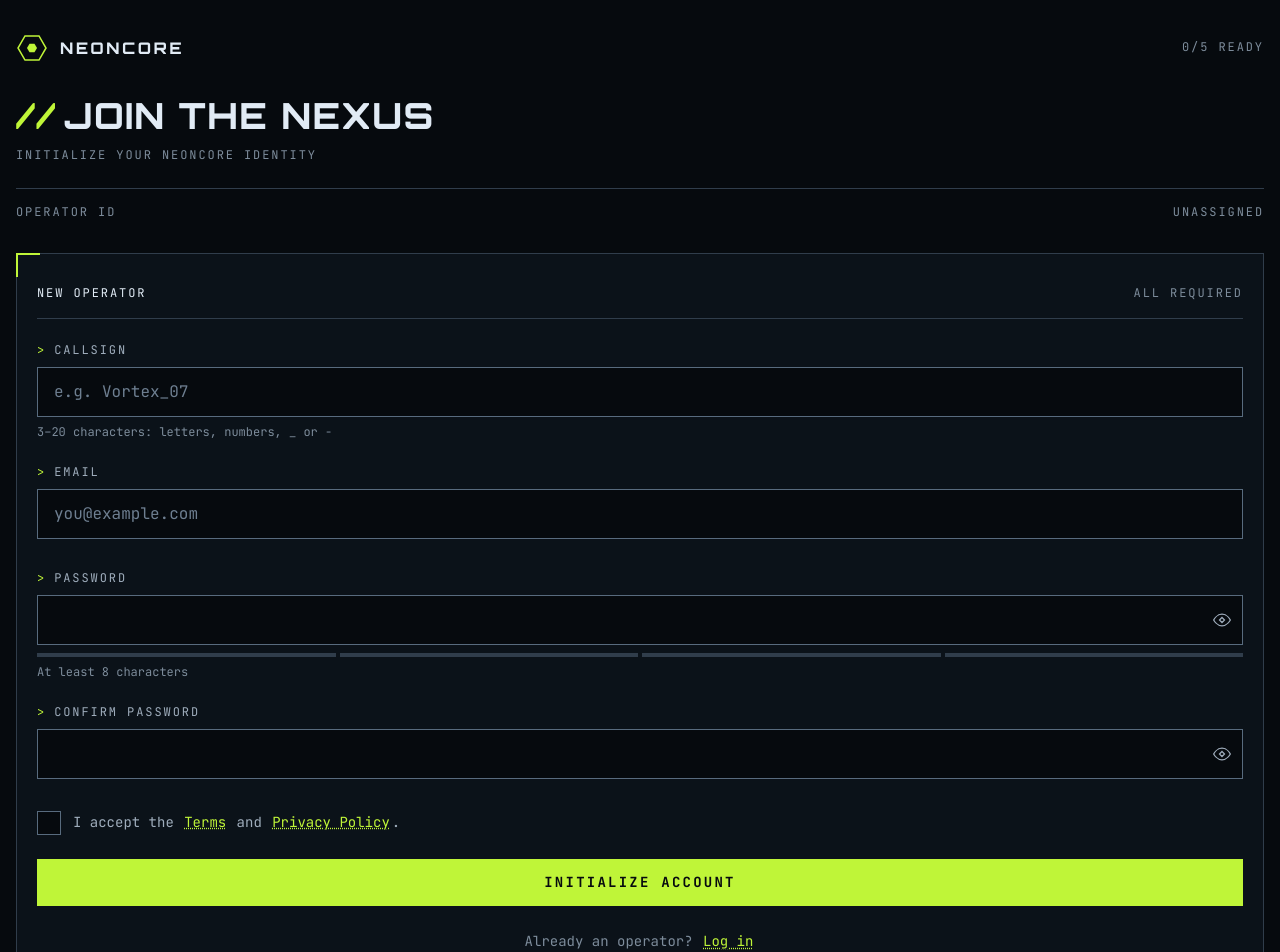
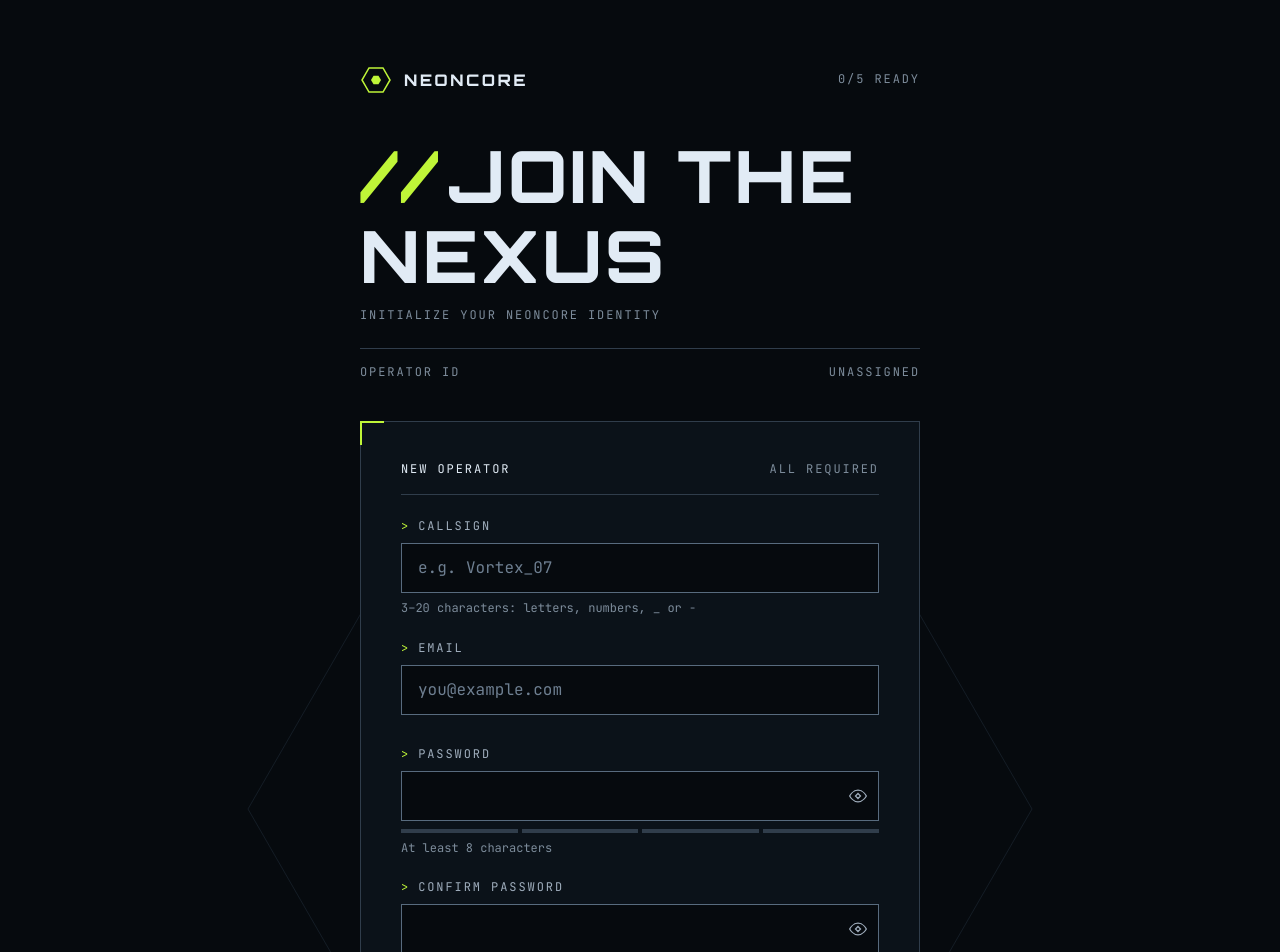
Before and after one commit to Yahyaball/gamer-sign-up-form, a Vue app: page / in a window 1280 px wide. Shown: the top 952 px of the page. Built offline with nearby package versions, Linux system fonts and the light colour scheme.

Commit message:
build tablet interface

```diff
--- a/index.html
+++ b/index.html
@@ -8,8 +8,9 @@
   <title>gamer-sign-up-form</title>
 </head>
 
-<body class="bg-neutral-950 text-neutral-400 px-2 pt-4 pb-6">
-  <div id="app"></div>
+<body
+  class="bg-neutral-950 text-neutral-400 px-[clamp(1rem,-0.431rem+6.107vw,2.5rem)] pt-[clamp(2rem,0.092rem+8.142vw,4rem)] pb-[clamp(3rem,2.046rem+4.071vw,4rem)] min-h-dvh flex">
+  <div id="app" class="w-full flex items-center justify-center"></div>
   <script type="module" src="/src/main.ts"></script>
 </body>
 
--- a/src/App.vue
+++ b/src/App.vue
@@ -7,18 +7,19 @@ import BaseLink from "./components/controls/BaseLink.vue";
 import PanelHead from "./components/controls/PanelHead.vue";
 import TextField from "./components/fields/TextField.vue";
 import ReadoutOperator from "./components/readout/ReadoutOperator.vue";
+import PatternBackdrop from './assets/images/pattern-backdrop.svg'
 </script>
 
 <template>
-  <div class="flex flex-col gap-4">
-    <header class="flex flex-col gap-4">
+  <div class="relative flex flex-col gap-[clamp(2rem,1.523rem+2.036vw,2.5rem)] w-full max-w-70">
+    <header class="flex flex-col gap-[clamp(2rem,1.523rem+2.036vw,2.5rem)]">
       <div class="flex justify-between items-center preset-6 uppercase">
         <img :src="Logo" alt="Neoncore" />
         <span>0/5 ready</span>
       </div>
       <div class="flex flex-col gap-3">
         <div class="flex flex-col gap-1.5">
-          <h1 class="preset-1__mobile text-neutral-100">
+          <h1 class="preset-1__mobile md:preset-1__tablet lg:preset-1 text-neutral-100">
             <span aria-hidden="true" class="text-lime-500 pr-1">//</span>Join
             the Nexus
           </h1>
@@ -30,7 +31,8 @@ import ReadoutOperator from "./components/readout/ReadoutOperator.vue";
     <main class="relative">
       <CornerBracket class="absolute" />
       <CornerBracket class="absolute rotate-180 bottom-0 right-0" />
-      <form class="bg-neutral-900 border border-neutral-700 px-2.5 py-4 flex flex-col gap-3">
+      <form
+        class="bg-neutral-900 border border-neutral-700 px-[clamp(1.25rem,0.057rem+5.089vw,2.5rem)] py-[clamp(2rem,1.523rem+2.036vw,2.5rem)] flex flex-col gap-3">
         <PanelHead note="short" />
         <div class="flex flex-col gap-3">
           <TextField label="Callsign" name="callsign" placeholder="e.g. Vortex_07"
@@ -54,5 +56,7 @@ import ReadoutOperator from "./components/readout/ReadoutOperator.vue";
         </p>
       </form>
     </main>
+    <img :src="PatternBackdrop" alt=""
+      class="absolute -bottom-4.75 left-1/2 -translate-x-1/2 min-w-100 pointer-events-none select-none -z-50">
   </div>
 </template>
```
